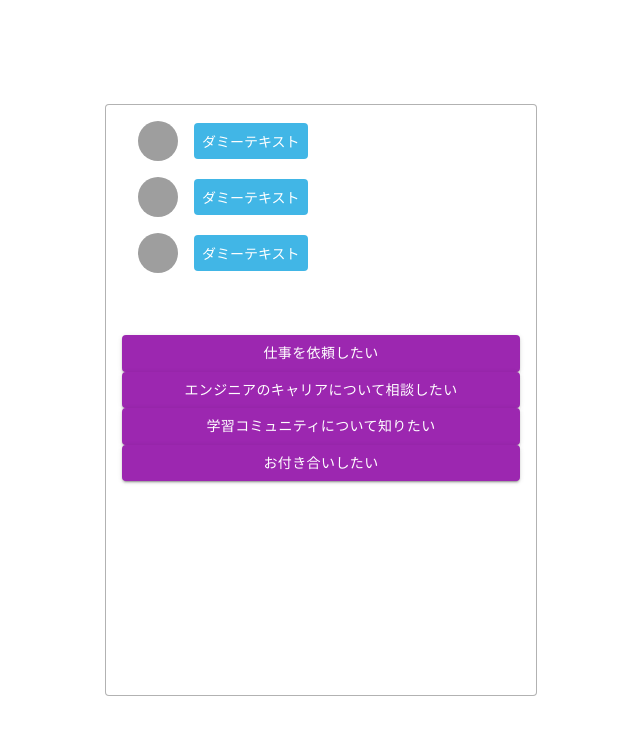
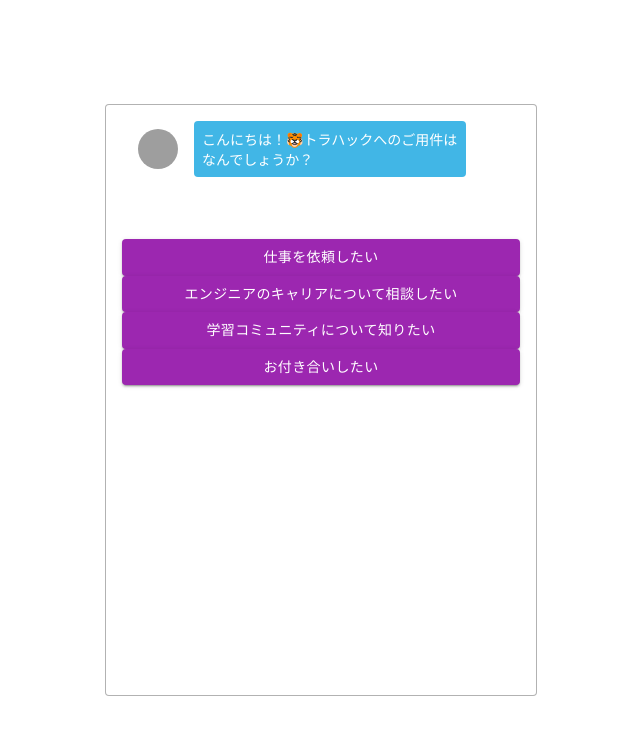
Before and after one commit to rakuda-io/chatbot_by_react_on_firebase, a React (Create React App) app: page / in a window 1280 px wide. Shown: the top 734 px of the page, without its empty margins (319-959 px from the left). Built offline with nearby package versions, Linux system fonts and the light colour scheme; grey boxes are pictures that could not be loaded.

Commit message:
Chatsをmapで回す・Chatのタイプによってフレックスボックスで振り分け

```diff
--- a/src/App.jsx
+++ b/src/App.jsx
@@ -24,7 +24,23 @@
     })
   }
 
+  getInitChats = () => {
+    const initDataset = this.state.dataset[this.state.currentId];
+    const chat = {
+      text: initDataset.question,
+      type: 'question'
+    }
+
+    const chats = this.state.chats;
+    chats.push(chat)
+
+    this.setState({
+      chats: chats
+    })
+  }
+
   componentDidMount() {
+    this.getInitChats()
     this.getInitAnswer()
   }
 
@@ -32,7 +48,7 @@
     return (
       <section className="c-section">
         <div className="c-box">
-          <Chats />
+          <Chats chats={this.state.chats} />
           <AnswersList answers={this.state.answers} />
         </div>
       </section>
--- a/src/components/Chat.jsx
+++ b/src/components/Chat.jsx
@@ -3,13 +3,18 @@
 import ListItemAvatar from '@mui/material/ListItemAvatar';
 import Avatar from '@mui/material/Avatar';
 
-const Chat = () => {
+const Chat = (props) => {
+  const isQuestion = (props.type === 'question');
+  const classes = isQuestion ? 'p-chat__row' : 'p-chat__reverse';
+
   return (
-    <ListItem>
+    <ListItem className={classes}>
       <ListItemAvatar>
         <Avatar alt="icon" src="/static/images/avatar/1.jpg" />
       </ListItemAvatar>
-      <div className="p-chat__bubble">ダミーテキスト</div>
+      <div className="p-chat__bubble">
+        {props.text}
+      </div>
     </ListItem>
   )
 }
--- a/src/components/Chats.jsx
+++ b/src/components/Chats.jsx
@@ -2,12 +2,12 @@
 import List from '@mui/material/List';
 import { Chat } from './index';
 
-const Chats = () => {
+const Chats = (props) => {
 return (
   <List sx={{ width: '100%', maxWidth: 360, bgcolor: 'background.paper' }}>
-    <Chat />
-    <Chat />
-    <Chat />
+    {props.chats.map((value, index) => {
+      return <Chat text={value.text} type={value.type} key={index.toString()} />
+    })}
   </List>
 )
 }
```
